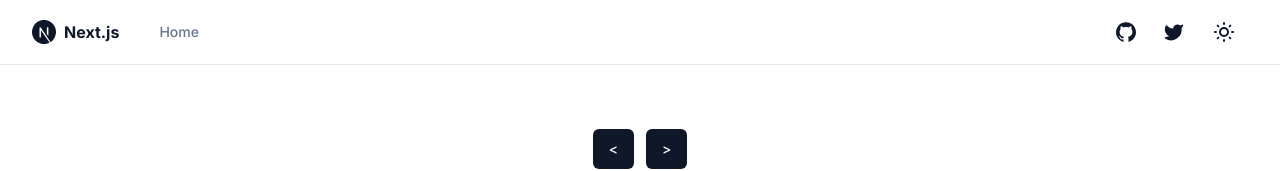
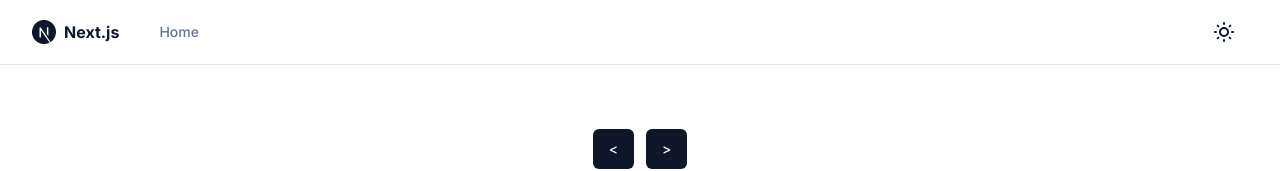
Before and after one commit to malweis/pokemon-cards, a Next.js app: page / in a window 1280 px wide. Shown: the top 171 px of the page. Built offline with nearby package versions, Linux system fonts and the light colour scheme.

Commit message:
feat: Cambios header

```diff
--- a/components/site-header.tsx
+++ b/components/site-header.tsx
@@ -13,36 +13,7 @@
         <MainNav items={siteConfig.mainNav} />
         <div className="flex flex-1 items-center justify-end space-x-4">
           <nav className="flex items-center space-x-1">
-            <Link
-              href={siteConfig.links.github}
-              target="_blank"
-              rel="noreferrer"
-            >
-              <div
-                className={buttonVariants({
-                  size: "sm",
-                  variant: "ghost",
-                })}
-              >
-                <Icons.gitHub className="h-5 w-5" />
-                <span className="sr-only">GitHub</span>
-              </div>
-            </Link>
-            <Link
-              href={siteConfig.links.twitter}
-              target="_blank"
-              rel="noreferrer"
-            >
-              <div
-                className={buttonVariants({
-                  size: "sm",
-                  variant: "ghost",
-                })}
-              >
-                <Icons.twitter className="h-5 w-5 fill-current" />
-                <span className="sr-only">Twitter</span>
-              </div>
-            </Link>
+
             <ThemeToggle />
           </nav>
         </div>
```
